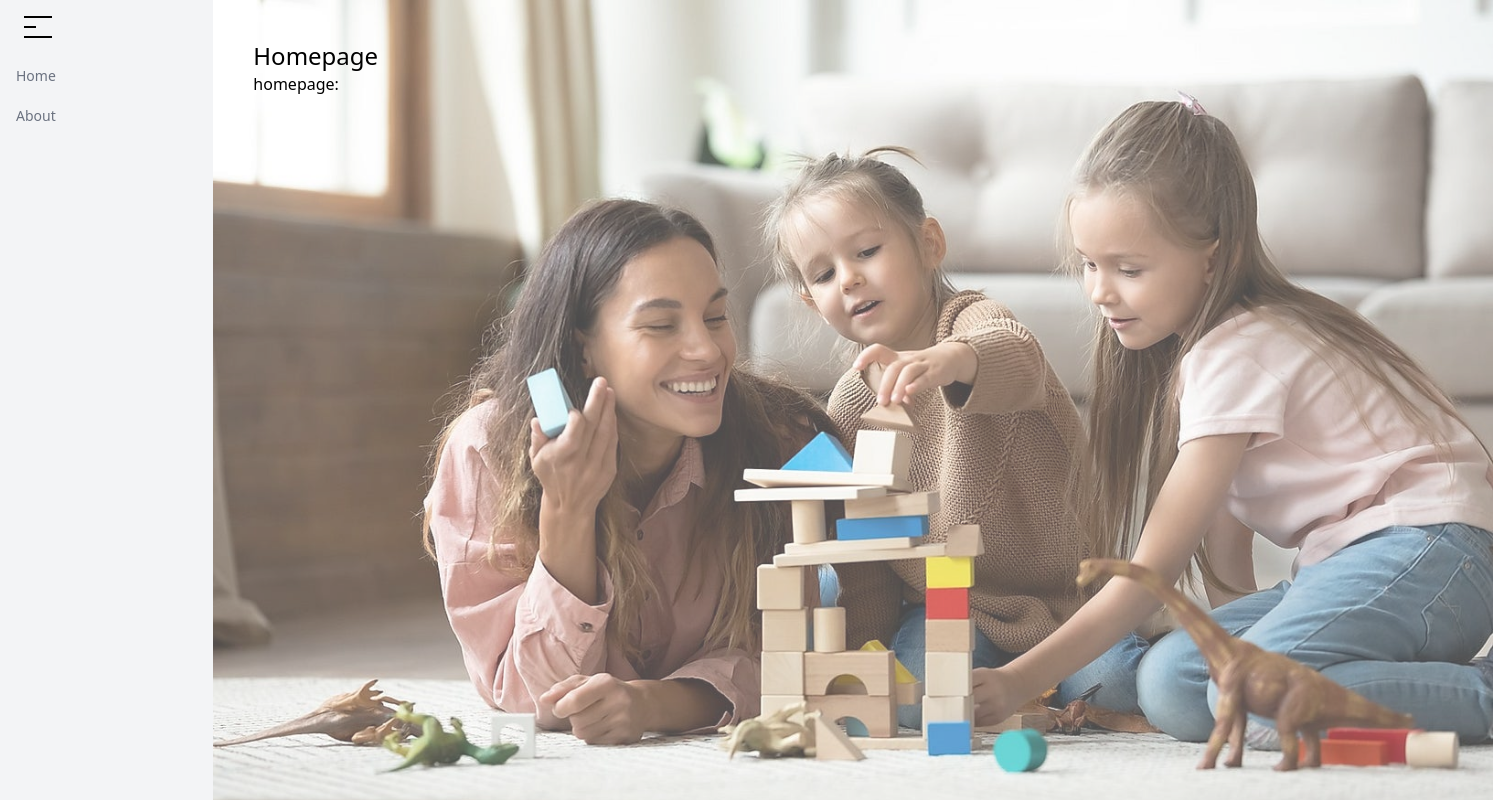
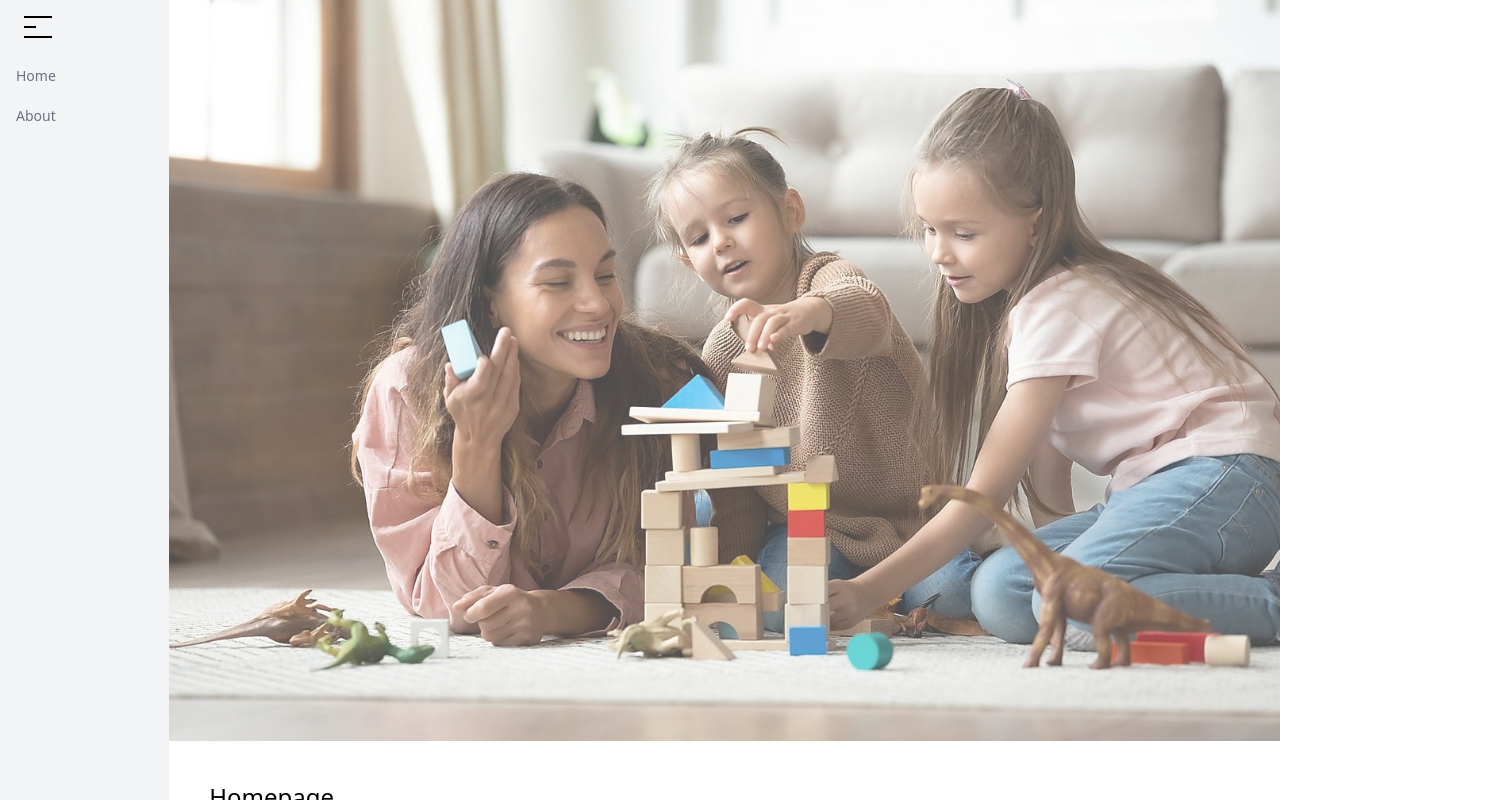
Before and after one commit to andrew03meyer/rachael-nannying-wesbite, a React (Create React App) app: page / in a window 1280 px wide. Shown: the top 800 px of the page, 1493 px wide, since content can reach past the window. Built offline with nearby package versions, Linux system fonts and the light colour scheme.

Commit message:
fixed navbar

```diff
--- a/src/About/About.js
+++ b/src/About/About.js
@@ -4,7 +4,7 @@ import NannyPic from "../assets/images/testimage.jpg";
 function About() {
   return (
     <div className="flex">
-      <Sidebar />
+      {/* <Sidebar /> */}
       <div>
         <img src={NannyPic} alt="Nanny" className="absolute z-0 opacity-70"/>
         <div className="z-1 absolute m-10">
--- a/src/App.js
+++ b/src/App.js
@@ -1,15 +1,16 @@
-// import ReactDOM from "react-dom/client";
 import { BrowserRouter, Routes, Route } from "react-router-dom";
 
 import Homepage from "./Homepage/Homepage";
 import About from "./About/About";
-// import Sidebar from "./Sidebar/Sidebar";
+import Sidebar from "./Sidebar/Sidebar";
 
 function App() {
   return (
-    <div className="App">
-      {/* <Sidebar /> */}
+    <div className="flex App">
+
       <BrowserRouter>
+      <Sidebar />
+
         <Routes>
           <Route path="/" element={<Homepage />} />
           <Route path="/about" element={<About />} />
@@ -19,7 +20,4 @@ function App() {
   );
 }
 
-// const root = ReactDOM.createRoot(document.getElementById('root'));
-// root.render(<App />);
-
 export default App;
--- a/src/Homepage/Homepage.js
+++ b/src/Homepage/Homepage.js
@@ -4,9 +4,9 @@ import NannyPic from "../assets/images/testimage.jpg";
 function Homepage() {
   return (
     <div className="flex">
-      <Sidebar />
+      {/* <Sidebar /> */}
       <div>
-        <img src={NannyPic} alt="Nanny" className="absolute z-0 opacity-70"/>
+        <img src={NannyPic} alt="Nanny" className="z-0 opacity-70 w-full"/>
         <div className="z-1 absolute m-10">
           <h2 className="  text-2xl justify-center">Homepage</h2>
           <h2 className="">homepage:</h2>
--- a/src/Sidebar/Sidebar.js
+++ b/src/Sidebar/Sidebar.js
@@ -5,9 +5,9 @@ function Sidebar(){
     <ul className ="group space-y-1 h-screen bg-white w-20 hover:w-1/6 transition-all duration-1000 hover:bg-gray-100">
         <li className="group group-hover:block block w-1/6 hover:w-1/6 rounded-lg px-4 py-2 text-sm font-medium text-gray-500 hover:bg-gray-100 hover:text-gray-700">
             <div className="group-hover transition-all duration-1000">
-                <div className="group-hover:w-7 w-5 h-0.5 bg-black m-2"></div>
-                <div className="group-hover:w-3 w-5 h-0.5 bg-black m-2"></div>
-                <div className="group-hover:w-7 w-5 h-0.5 bg-black m-2"></div>
+                <div className="transition-all group-hover:w-7 w-5 h-0.5 bg-black m-2"></div>
+                <div className="transition-all group-hover:w-3 w-5 h-0.5 bg-black m-2"></div>
+                <div className="transition-all group-hover:w-7 w-5 h-0.5 bg-black m-2"></div>
             </div>
         </li>
         <li>
```
